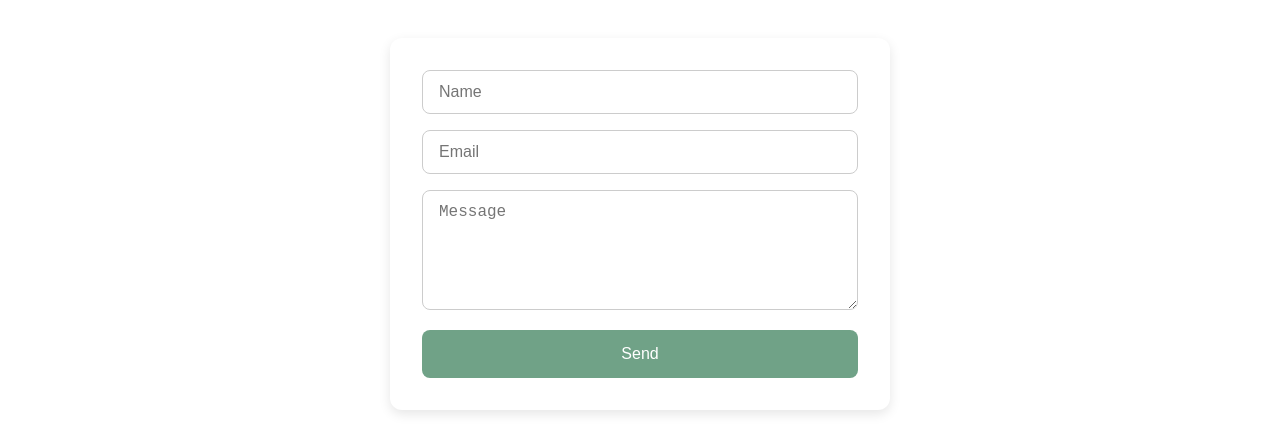
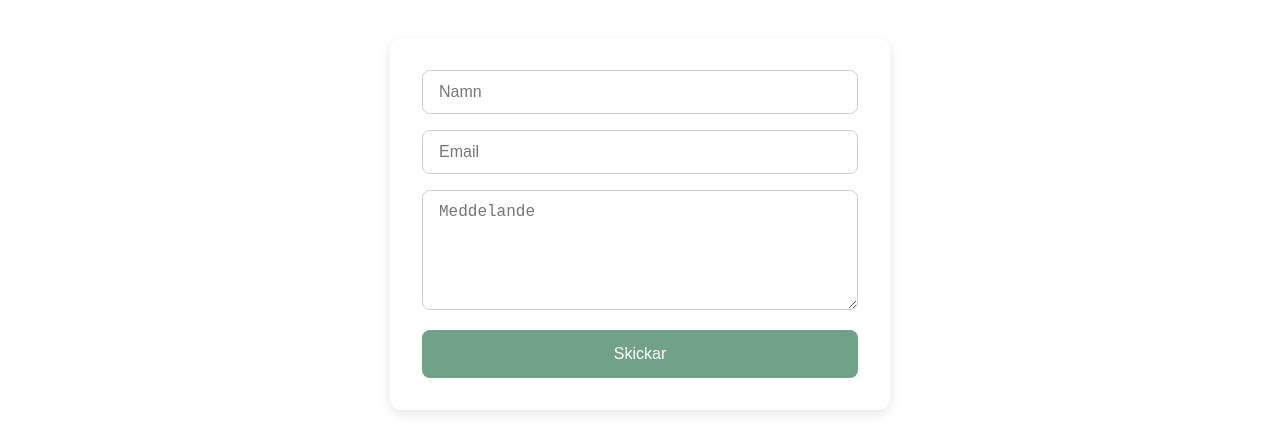
Before and after one commit to annieembrink/webblogopeden, a React (Create React App) app in the folder frontend/: page /contact in a window 1280 px wide. Shown: the part 174-602 px from the top of the page. Built offline with nearby package versions, Linux system fonts and the light colour scheme.

Commit message:
översatt till svenska

```diff
--- a/frontend/src/pages/ContactPage/ContactPage.jsx
+++ b/frontend/src/pages/ContactPage/ContactPage.jsx
@@ -28,7 +28,7 @@ export default function ContactForm() {
     e.preventDefault();
 
     if (!validateEmail(formData.email)) {
-      alert("Please enter a valid email.");
+      alert("Skriv in en riktigt mail-adress");
       return;
     }
 
@@ -50,17 +50,17 @@ export default function ContactForm() {
 
       if (!res.ok) {
         const errorData = await res.json();
-        alert("Failed to send message: " + (errorData.message || "Unknown error"));
+        alert("Misslyckades med att skicka meddelandet: " + (errorData.message || "Unknown error"));
       } else {
-        alert("Message sent! Confirmation email has been sent.");
+        alert("Meddelandet är skickat! Ett bekräftelsemail har skickats till dig.");
         setFormData({ name: "", email: "", message: "" });
       }
     } catch (err) {
       if (err.name === "AbortError") {
-        alert("Server is too slow or unreachable. Please try again later.");
+        alert("Något gick fel... Försök igen senare.");
       } else {
         console.error("Network error:", err);
-        alert("Could not connect to the server. Please try again later.");
+        alert("Något gick fel... Försök igen senare.");
       }
     } finally {
       setIsSending(false);
@@ -72,7 +72,7 @@ export default function ContactForm() {
       <form onSubmit={handleSubmit} className="contact-form">
         <input
           name="name"
-          placeholder="Name"
+          placeholder="Namn"
           value={formData.name}
           onChange={handleChange}
           required
@@ -89,7 +89,7 @@ export default function ContactForm() {
         {!emailValid && <small style={{ color: 'red' }}>Invalid email format</small>}
         <textarea
           name="message"
-          placeholder="Message"
+          placeholder="Meddelande"
           value={formData.message}
           onChange={handleChange}
           required
@@ -98,10 +98,10 @@ export default function ContactForm() {
           {isSending ? (
             <div className="spinnerWithText">
               <div className="spinner" />
-              <span style={{ marginLeft: "8px" }}>Sending...</span>
+              <span style={{ marginLeft: "8px" }}>Skickar...</span>
             </div>
           ) : (
-            "Send"
+            "Skickar"
           )}
         </button>
       </form>
--- a/frontend/src/pages/HomePage/HomePage.css
+++ b/frontend/src/pages/HomePage/HomePage.css
@@ -152,6 +152,11 @@ p {
 }
 
 @media (min-width: 700px) {
+
+    .HomePageBackgroundImgContainer {
+        background-size:cover;
+    }
+
     #Dyslexia, #Language {
         display: flex;
         justify-content: space-between;
```
Also changed, not shown: 1 other file (tests, documents, lock files or other folders).
